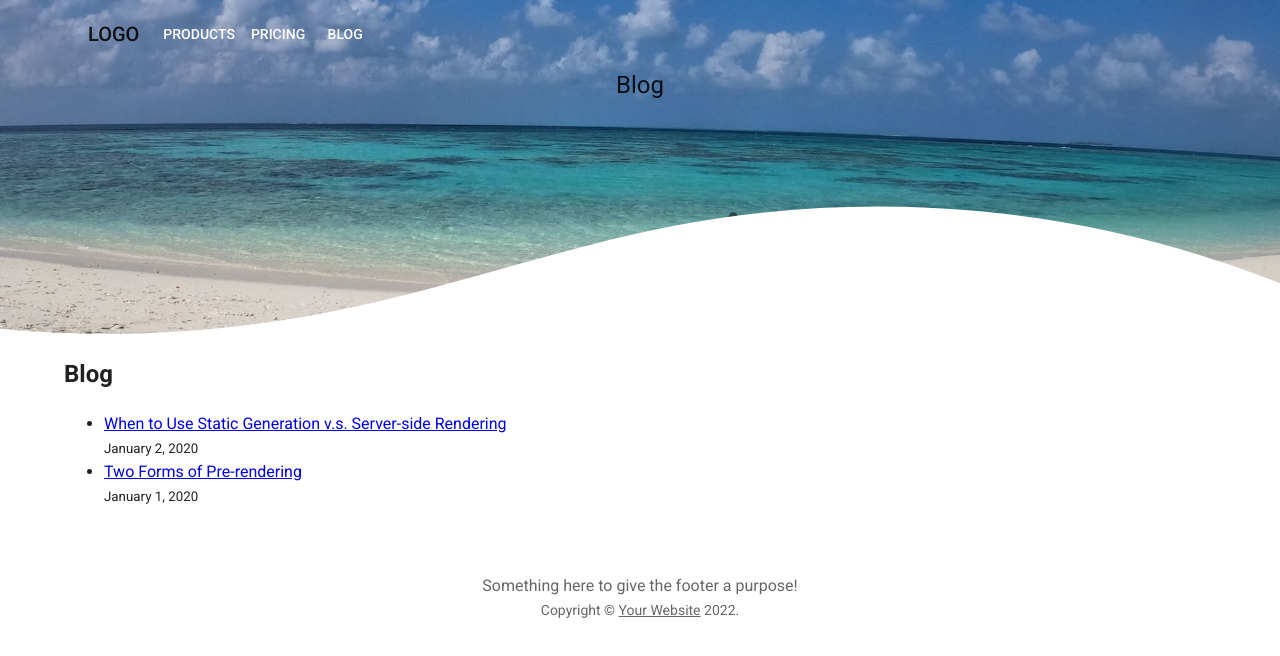
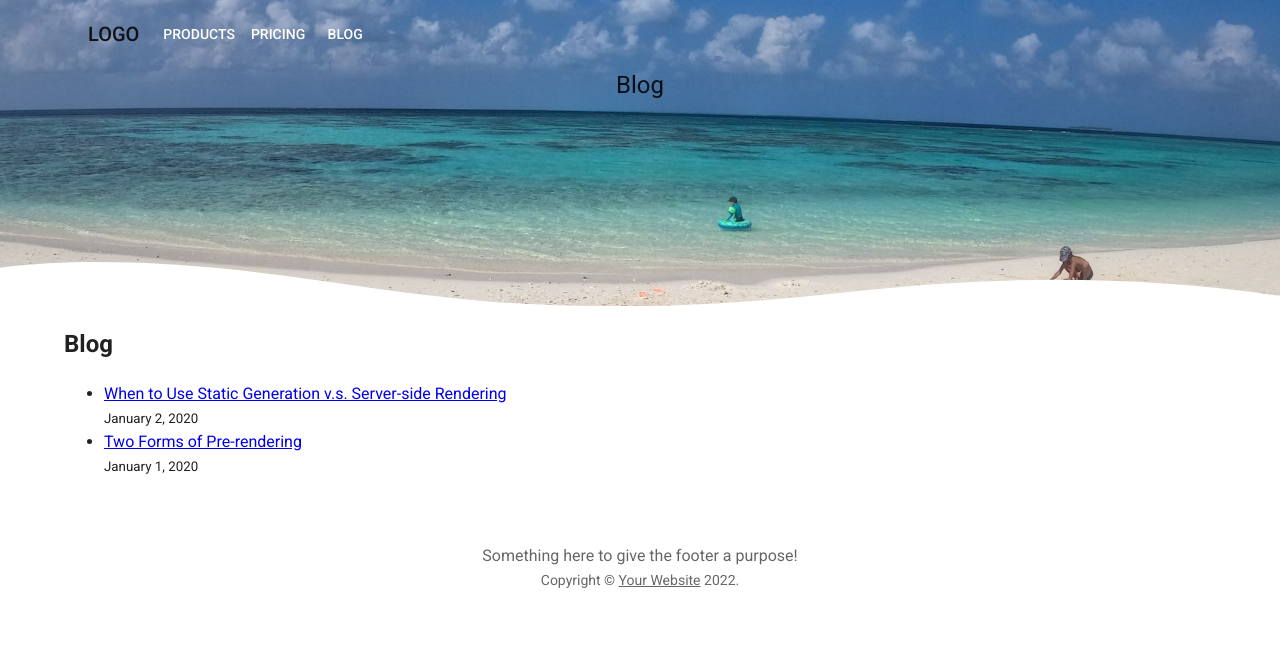
Before and after one commit to kepes/nextjs-blog, a Next.js app: page / in a window 1280 px wide. Shown: the top 656 px of the page. Built offline with nearby package versions, Linux system fonts and the light colour scheme.

Commit message:
Correct wave bug

```diff
--- a/components/header.js
+++ b/components/header.js
@@ -9,10 +9,12 @@ import Box from "@mui/material/Box";
 import Container from "@mui/material/Container";
 import ResponsiveAppBar from "./responsiveAppBar";
 import Image from "../public/images/banner.jpg";
+import * as React from "react";
 
 function Header(props) {
   const { sections, title } = props;
   return (
+    <React.Fragment>
       <Box
         component="header"
         sx={{
@@ -39,7 +41,8 @@ function Header(props) {
             </Typography>
           </header>
         </Container>
-      <div class="custom-shape-divider-bottom-1641931750">
+      </Box>
+      <div class="custom-shape-divider-bottom-1641934665">
         <svg
           data-name="Layer 1"
           xmlns="http://www.w3.org/2000/svg"
@@ -52,7 +55,7 @@ function Header(props) {
           ></path>
         </svg>
       </div>
-    </Box>
+    </React.Fragment>
   );
 }
 
--- a/styles/global.css
+++ b/styles/global.css
@@ -1,6 +1,7 @@
-.custom-shape-divider-bottom-1641931750 {
+.custom-shape-divider-bottom-1641934665 {
   position: relative;
-  bottom: 0;
+  top: -48px;
+  margin-bottom: -48px;
   left: 0;
   width: 100%;
   overflow: hidden;
@@ -8,13 +9,13 @@
   transform: rotate(180deg);
 }
 
-.custom-shape-divider-bottom-1641931750 svg {
+.custom-shape-divider-bottom-1641934665 svg {
   position: relative;
   display: block;
-  width: calc(177% + 1.3px);
-  height: 236px;
+  width: calc(100% + 1.3px);
+  height: 49px;
 }
 
-.custom-shape-divider-bottom-1641931750 .shape-fill {
-  fill: #fff;
+.custom-shape-divider-bottom-1641934665 .shape-fill {
+  fill: #ffffff;
 }
```
Lines whose indentation alone changed are shown as unchanged.
